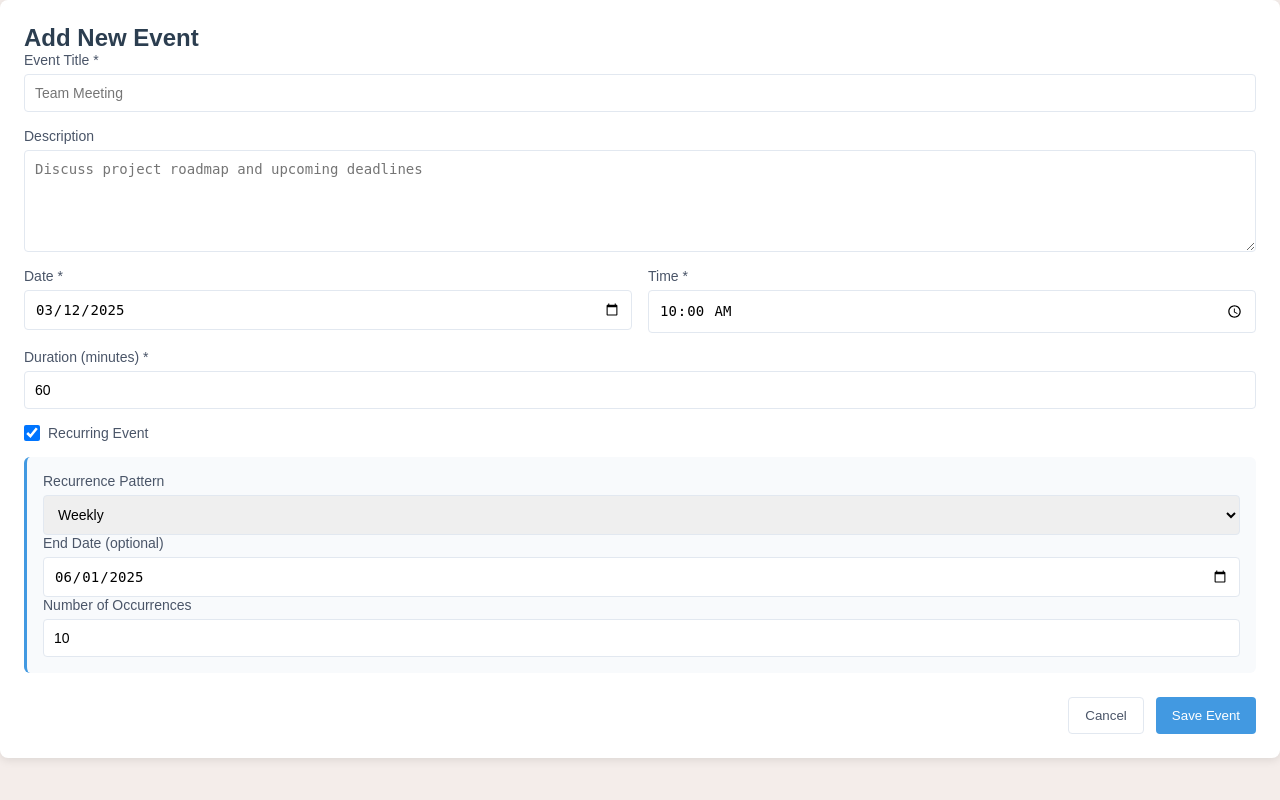
After one commit to Lofiea/socialsync-event-management, a Python web app: template templates/createevent.html in a window 1280 px wide. The commit adds this page. Run offline with Jinja, Linux system fonts and the light colour scheme; the template is opened without the code that fills it, so the values that code supplies are empty.

Commit message:
createevent

```diff
--- a/templates/contact.html
+++ b/templates/contact.html
@@ -5,6 +5,7 @@
     <meta name="viewport" content="width=device-width, initial-scale=1.0">
     <title>Contact Us - Party Website</title>
     <link rel="stylesheet" href="styles.css">
+
     <style>
         body {
             font-family: Arial, sans-serif;
--- /dev/null
+++ b/templates/createevent.html
@@ -0,0 +1,80 @@
+<!DOCTYPE html>
+<html lang="en">
+<head>
+    <meta charset="UTF-8">
+    <meta name="viewport" content="width=device-width, initial-scale=1.0">
+    <link rel="stylesheet" href="styles.css">
+    <!--search-->
+    <link rel="stylesheet" href="https://fonts.googleapis.com/css2?family=Material+Symbols+Outlined:opsz,wght,FILL,GRAD@20..48,100..700,0..1,-50..200&icon_names=search"/>
+    <title>Events</title>
+
+</head>
+<body>
+    <div class="app-container">
+      <h2>Add New Event</h2>
+
+      <form class="calendar-event-form">
+        <div class="form-group">
+          <label for="title">Event Title *</label>
+          <input type="text" id="title" name="title" placeholder="Team Meeting" />
+        </div>
+
+        <div class="form-group">
+          <label for="description">Description</label>
+          <textarea id="description" name="description" placeholder="Discuss project roadmap and upcoming deadlines"></textarea>
+        </div>
+
+        <div class="form-row">
+          <div class="form-group">
+            <label for="startDate">Date *</label>
+            <input type="date" id="startDate" name="startDate" value="2025-03-12" />
+          </div>
+
+          <div class="form-group">
+            <label for="startTime">Time *</label>
+            <input type="time" id="startTime" name="startTime" value="10:00" />
+          </div>
+        </div>
+
+        <div class="form-group">
+          <label for="duration">Duration (minutes) *</label>
+          <input type="number" id="duration" name="duration" min="5" max="1440" value="60" />
+        </div>
+
+        <div class="form-group">
+          <label for="isRecurring" class="checkbox-label">
+            <input type="checkbox" id="isRecurring" name="isRecurring" checked />
+            Recurring Event
+          </label>
+        </div>
+
+        <div class="recurrence-options">
+          <div class="form-group">
+            <label for="recurrencePattern">Recurrence Pattern</label>
+            <select id="recurrencePattern" name="recurrencePattern">
+              <option value="daily">Daily</option>
+              <option value="weekly" selected>Weekly</option>
+              <option value="monthly">Monthly</option>
+              <option value="yearly">Yearly</option>
+            </select>
+          </div>
+
+          <div class="form-group">
+            <label for="recurrenceEndDate">End Date (optional)</label>
+            <input type="date" id="recurrenceEndDate" name="recurrenceEndDate" value="2025-06-01" />
+          </div>
+
+          <div class="form-group">
+            <label for="recurrenceCount">Number of Occurrences</label>
+            <input type="number" id="recurrenceCount" name="recurrenceCount" min="1" max="100" value="10" />
+          </div>
+        </div>
+
+        <div class="form-actions">
+          <button type="button" class="btn-cancel">Cancel</button>
+          <button type="submit" class="btn-submit">Save Event</button>
+        </div>
+      </form>
+    </div>
+  </body>
+</html>
--- a/templates/hostevents.html
+++ b/templates/hostevents.html
@@ -4,7 +4,7 @@
     <meta charset="UTF-8">
     <meta name="viewport" content="width=device-width, initial-scale=1.0">
     <link rel="stylesheet" href="styles.css">
-    <title>Host Event</title>
+    <title>Create Event</title>
 </head>
 <body>
 
--- a/templates/styles.css
+++ b/templates/styles.css
@@ -541,23 +570,146 @@ main {
 }
 
 @media screen and (max-width: 768px) {
-    header {
-        flex-direction: column;
+    .navbar {
+        flex-wrap: wrap;
         gap: 1rem;
-        align-items: flex-start;
     }
 
-    nav {
+    .nav-links {
+        order: 3;
         width: 100%;
         overflow-x: auto;
+        padding-bottom: 0.5rem;
     }
 
     .user-actions {
+        order: 2;
+    }
+
+    .tabs {
+        flex-wrap: wrap;
+    }
+
+    .sort-options {
+        margin-left: 0;
+        margin-top: 1rem;
         width: 100%;
-        justify-content: space-between;
     }
 
     .event-grid {
         grid-template-columns: repeat(auto-fill, minmax(200px, 1fr));
     }
 }
+/* Add event CSS */
+.app-container {
+    background-color: white;
+    border-radius: 8px;
+    box-shadow: 0 2px 10px rgba(0, 0, 0, 0.1);
+    padding: 24px;
+  }
+
+  h2 {
+    margin-top: 0;
+    color: #2c3e50;
+    font-weight: 600;
+  }
+
+  .calendar-event-form {
+    display: flex;
+    flex-direction: column;
+    gap: 16px;
+  }
+
+  .form-group {
+    display: flex;
+    flex-direction: column;
+    gap: 6px;
+  }
+
+  .form-row {
+    display: flex;
+    gap: 16px;
+  }
+
+  .form-row .form-group {
+    flex: 1;
+  }
+
+  label {
+    font-weight: 500;
+    font-size: 14px;
+    color: #4a5568;
+  }
+
+  input, select, textarea {
+    padding: 10px;
+    border: 1px solid #e2e8f0;
+    border-radius: 4px;
+    font-size: 14px;
+  }
+
+  input:focus, select:focus, textarea:focus {
+    outline: none;
+    border-color: #4299e1;
+    box-shadow: 0 0 0 3px rgba(66, 153, 225, 0.15);
+  }
+
+  textarea {
+    min-height: 80px;
+    resize: vertical;
+  }
+
+  .checkbox-label {
+    display: flex;
+    align-items: center;
+    gap: 8px;
+    cursor: pointer;
+  }
+
+  input[type="checkbox"] {
+    width: 16px;
+    height: 16px;
+    margin: 0;
+  }
+
+  .recurrence-options {
+    background-color: #f8fafc;
+    padding: 16px;
+    border-radius: 6px;
+    border-left: 3px solid #4299e1;
+  }
+
+  .form-actions {
+    display: flex;
+    justify-content: flex-end;
+    gap: 12px;
+    margin-top: 8px;
+  }
+
+  button {
+    padding: 10px 16px;
+    border-radius: 4px;
+    font-weight: 500;
+    cursor: pointer;
+    transition: all 0.2s;
+  }
+
+  .btn-cancel {
+    background-color: white;
+    border: 1px solid #e2e8f0;
+    color: #4a5568;
+  }
+
+  .btn-cancel:hover {
+    background-color: #f8fafc;
+  }
+
+  .btn-submit {
+    background-color: #4299e1;
+    border: none;
+    color: white;
+  }
+
+  .btn-submit:hover {
+    background-color: #3182ce;
+  }
```
Also changed, not shown: other parts of templates/styles.css (+35 -6 lines), templates/events.html (+95 -91 lines), templates/index.html (+6 -6 lines), templates/login.html (+21 -48 lines), templates/profile.html (+10 -0 lines).
